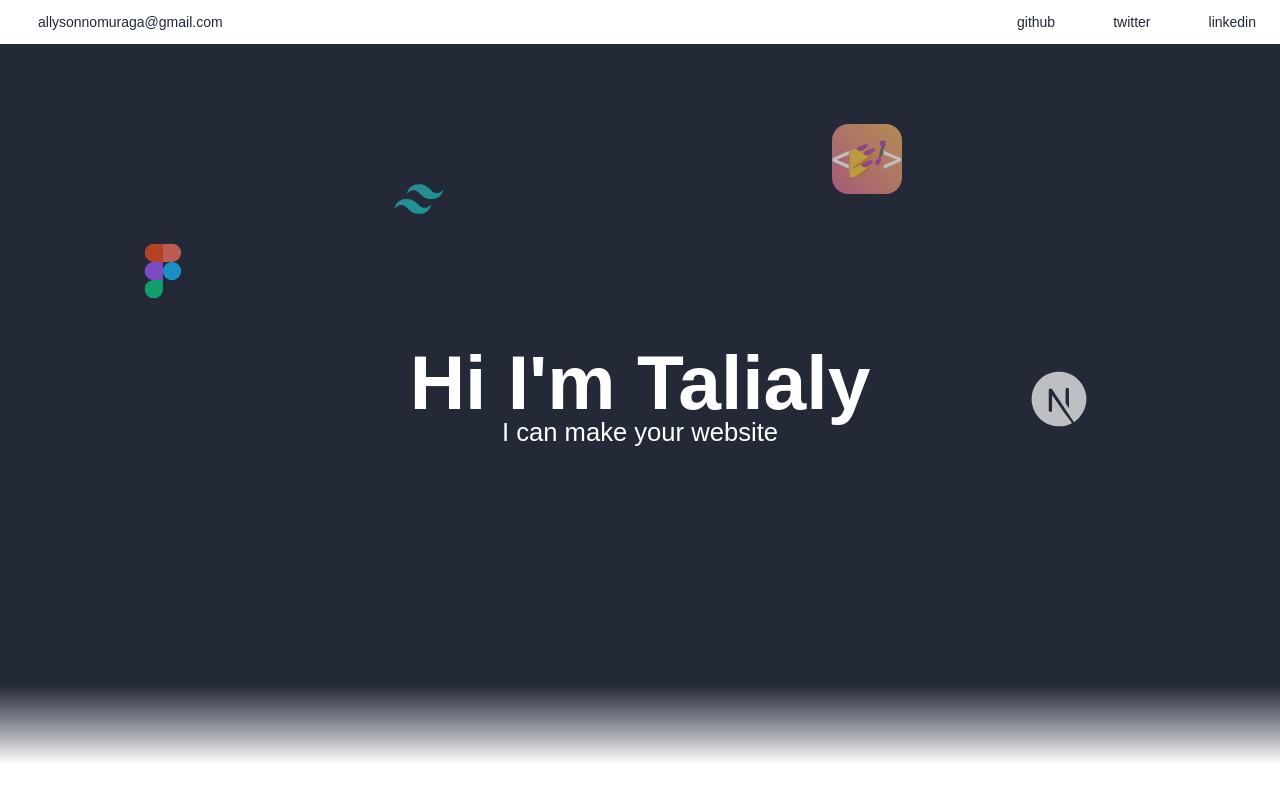
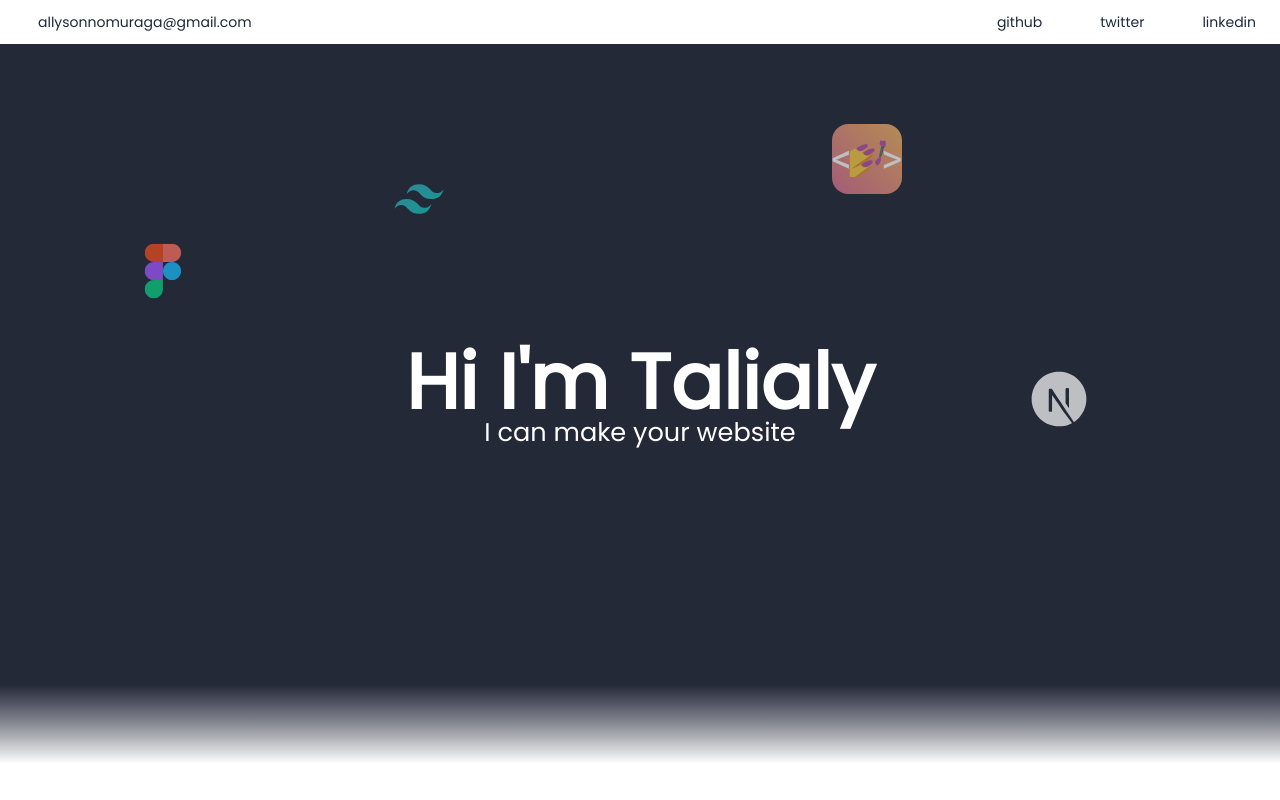
Before and after one commit to TaliAly/talidesu, a Next.js app: page / in a window 1280 px wide. Shown: the top 800 px of the page. Built offline with nearby package versions, Linux system fonts and the light colour scheme; some icons are missing.

Commit message:
the fix from before didn't work, now Im using next/font to see if its works

```diff
--- a/components/layout.tsx
+++ b/components/layout.tsx
@@ -1,4 +1,7 @@
 import Head from 'next/head'
+import { Poppins } from 'next/font/google'
+
+const poppins = Poppins({ weight: '400', subsets: ['latin'] })
 
 interface Props {
   children: React.ReactNode
@@ -7,7 +10,7 @@ interface Props {
 
 export default function Layout({ children, title }: Props) {
   return (
-    <div>
+    <div className={poppins.className}>
       <Head>
         <title>{title}</title>
         <link rel='icon' href='/cuteAvatar.svg' />
--- a/next.config.js
+++ b/next.config.js
@@ -1,7 +1,6 @@
 /** @type {import('next').NextConfig} */
 const nextConfig = {
   reactStrictMode: true,
-  optimizeFonts: false,
 }
 
 module.exports = nextConfig
--- a/styles/globals.css
+++ b/styles/globals.css
@@ -1,21 +1,12 @@
 @tailwind base;
 @tailwind components;
 @tailwind utilities;
-@import url('https://fonts.googleapis.com/css2?family=Poppins&display=swap');
 
 :root {
   --foreground-rgb: 0, 0, 0;
   --background: 255, 255, 255;
   --font: sans-serif;
 }
-/*
-@media (prefers-color-scheme: dark) {
-  :root {
-    --foreground-rgb: 255, 255, 255;
-    --background-start-rgb: 0, 0, 0;
-    --background-end-rgb: 0, 0, 0;
-  }
-} */
 
 body {
   color: rgb(var(--foreground-rgb));
```
